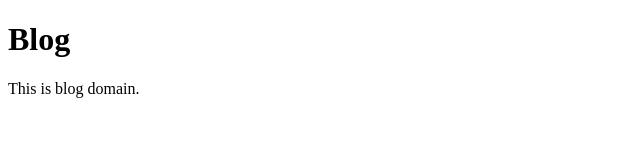
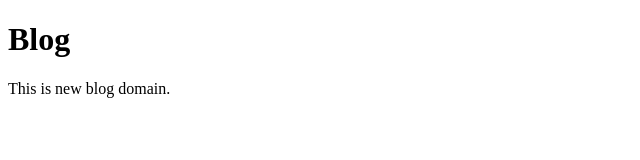
Before and after one commit to Abhishek-Adhikari-1/portfolio-my-portfolio-hellodsjgfdfgafysfashGjvsfvsdhjjfakvdbvjJAvhvcxcSHCBSVCAYDSACVSH, a plain HTML site: page index.html in a window 1280 px wide. Shown: the full height of the page, 0-640 px from the left. Drawn offline with Linux system fonts and the light colour scheme.

Commit message:
Update index.html

```diff
--- a/index.html
+++ b/index.html
@@ -6,7 +6,7 @@
 <body>
 
 <h1>Blog</h1>
-<p>This is blog domain.</p>
+<p>This is new blog domain.</p>
 
 </body>
 </html>
```
